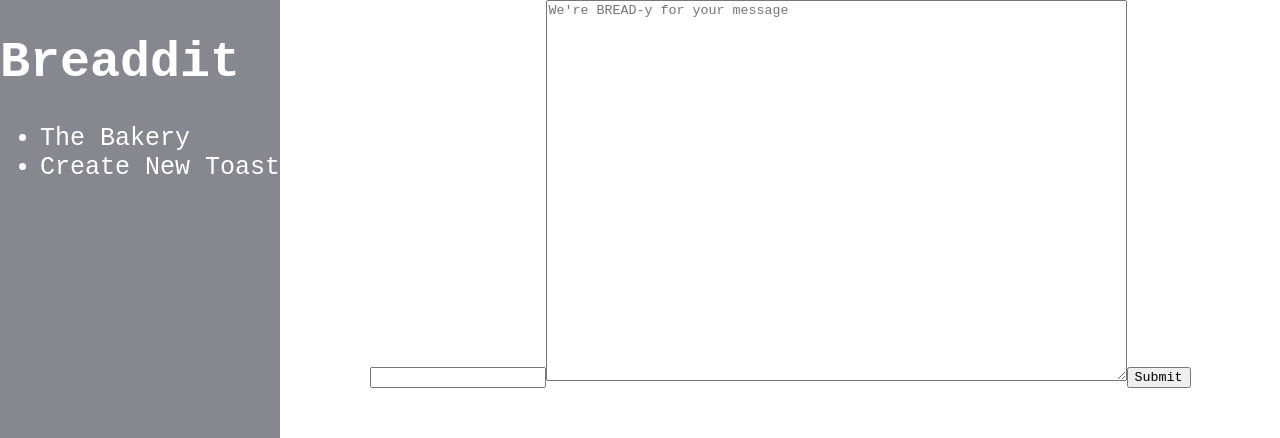
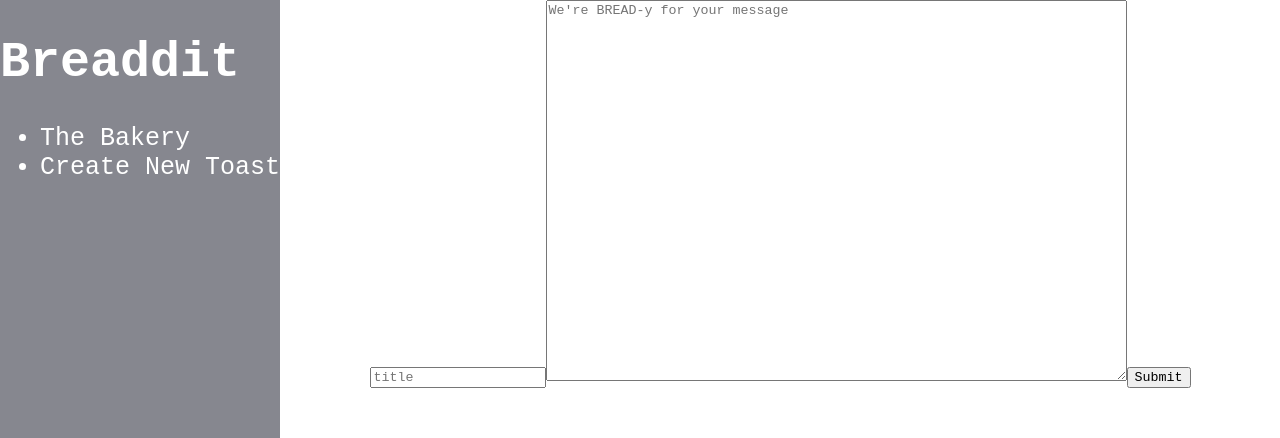
Before and after one commit to valash/Breaddit-frontend, a React (Create React App) app in the folder breaddit-app/: page /create in a window 1280 px wide. Shown: the top 438 px of the page. Built offline with nearby package versions, Linux system fonts and the light colour scheme; a web font is replaced by a local one.

Commit message:
form styling

```diff
--- a/breaddit-app/src/Components/NewPost.js
+++ b/breaddit-app/src/Components/NewPost.js
@@ -3,24 +3,14 @@ import React, { Component } from "react";
 class NewPost extends Component {
   render() {
     return (
-      <div>
         <form className="NewPost" onSubmit={this.props.fromForm}>
-          <input
-            type="text"
-            className="postTitle"
-            onChangeCapture={this.props.fromForm}
-          />
-          <textarea
-            cols="70"
-            rows="25"
-            placeholder="We're BREAD-y for your message"
-            onChangeCapture={this.props.fromFormCont}
-          />
+        <input class="form-control form-control-lg" type="text" className="postTitle" placeholder= "title" onChangeCapture={this.props.fromForm} />
+          <textarea class="form-control form-control-lg" cols="70" rows="25" placeholder="We're BREAD-y for your message" onChangeCapture={this.props.fromFormCont}/>
           <input type="submit" value="Submit" onClick={this.props.submission} />
         </form>
-      </div>
     );
   }
 }
 
+
 export default NewPost;
```
